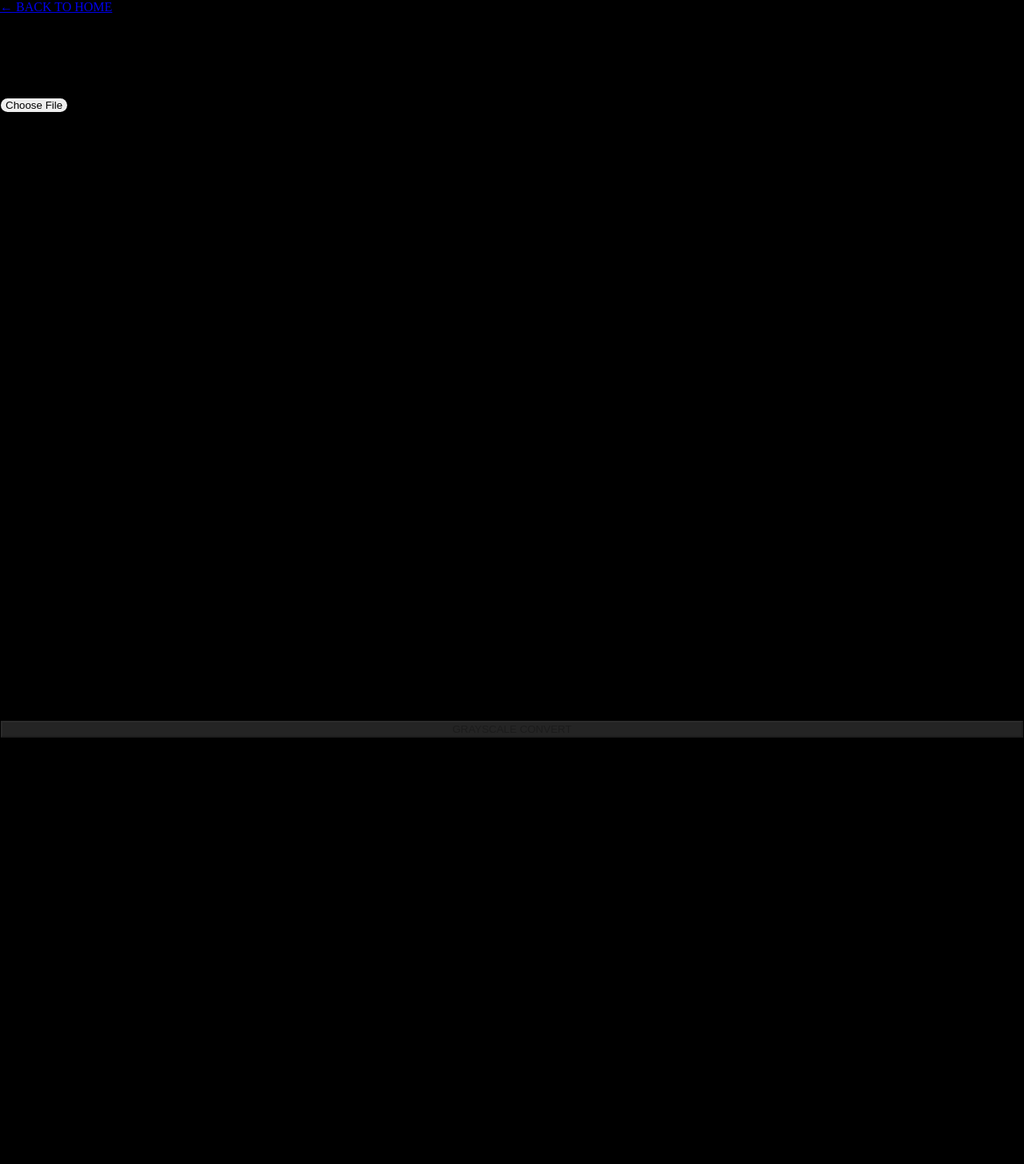
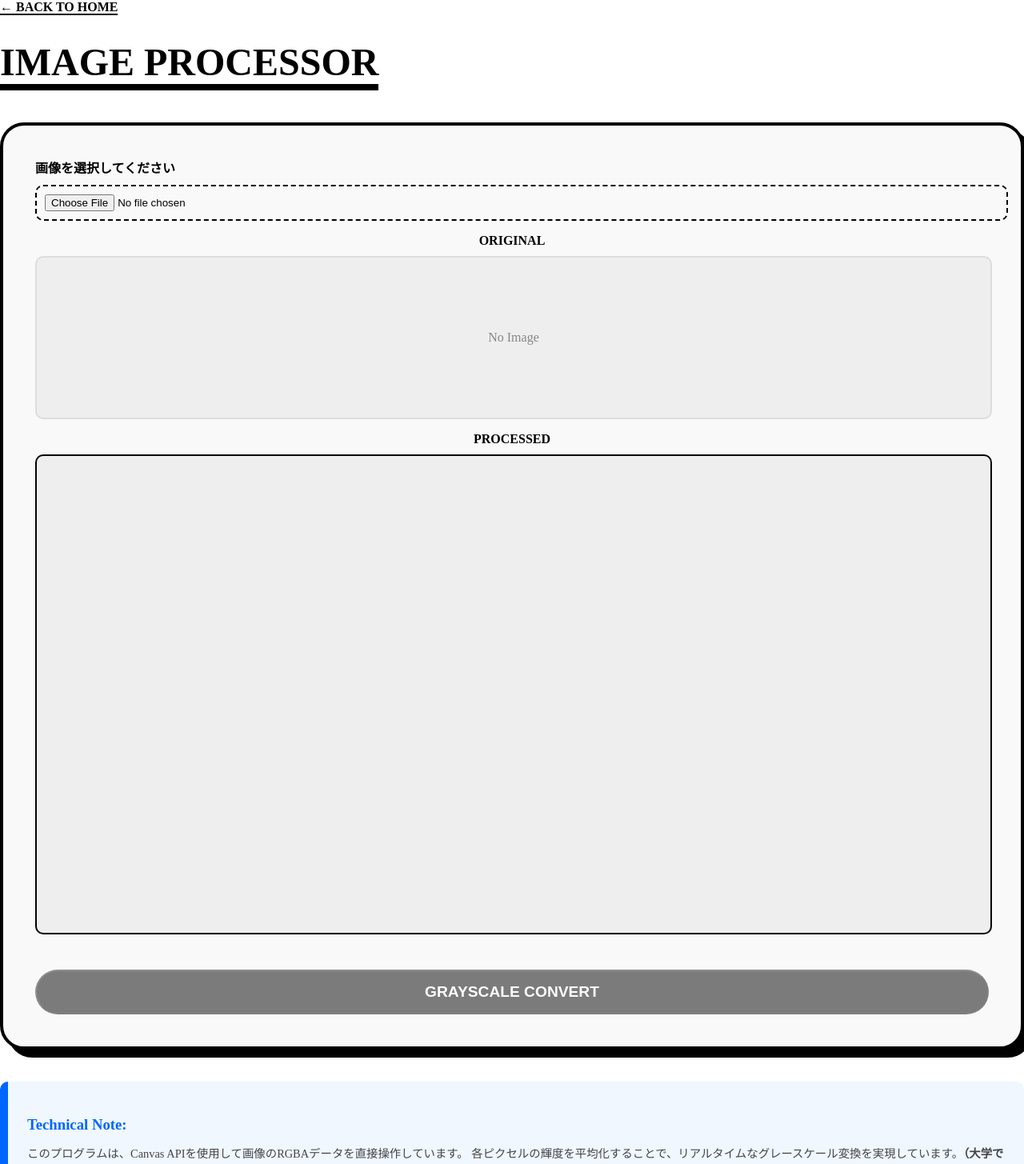
Before and after one commit to UnkoTareZou/my-portfolio, a Next.js app: page /projects in a window 1280 px wide. Shown: the top 1455 px of the page at 80% size. Before the commit the page ends 1048 px from the top, so only its background shows below. Built offline with nearby package versions, Linux system fonts and the light colour scheme.

Commit message:
Fix layout and background

```diff
--- a/app/page.tsx
+++ b/app/page.tsx
@@ -111,4 +111,6 @@ export default function TopPage() {
       </div>
     </main>
   );
+
+
 }
--- a/app/projects/page.tsx
+++ b/app/projects/page.tsx
@@ -19,7 +19,9 @@ export default function ProjectsPage() {
     reader.readAsDataURL(file);
   };
 
-  // 2. 画像を白黒に加工する処理（画像処理ロジック）
+  <h2>中野恭輔</h2>
+
+  // 2. 画像を白黒に加工する処理
   const processImage = () => {
     const canvas = canvasRef.current;
     if (!canvas || !image) return;
@@ -29,65 +31,66 @@ export default function ProjectsPage() {
     const img = new Image();
     img.src = image;
     img.onload = () => {
-      // キャンバスのサイズを画像に合わせる
       canvas.width = img.width;
       canvas.height = img.height;
       ctx.drawImage(img, 0, 0);
 
-      // ピクセルデータを取得
       const imageData = ctx.getImageData(0, 0, canvas.width, canvas.height);
       const data = imageData.data;
 
-      // 全ピクセルをループして加工（ここが画像処理の核！）
       for (let i = 0; i < data.length; i += 4) {
         const avg = (data[i] + data[i + 1] + data[i + 2]) / 3;
-        data[i]     = avg; // 赤 (R)
-        data[i + 1] = avg; // 緑 (G)
-        data[i + 2] = avg; // 青 (B)
-        // data[i + 3] は透明度 (A) なのでそのまま
+        data[i]     = avg;
+        data[i + 1] = avg;
+        data[i + 2] = avg;
       }
-
-      // 加工したデータをキャンバスに戻す
       ctx.putImageData(imageData, 0, 0);
     };
   };
 
   return (
-    <main className="min-h-screen bg-slate-900 text-white p-10">
-      <Link href="/" className="text-gray-400 hover:text-white transition-colors">
+    <main style={{ backgroundColor: 'white', minHeight: '100vh', color: 'black' }} className="p-10">
+      {/* 背景色を白に強制 */}
+      <style dangerouslySetInnerHTML={{ __html: `body { background-color: white !important; }`}} />
+
+      <Link href="/" style={{ fontWeight: 'bold', color: 'black', textDecoration: 'none', borderBottom: '2px solid black' }}>
         ← BACK TO HOME
       </Link>
 
       <div className="max-w-4xl mx-auto mt-10">
-        <h1 className="text-4xl font-bold mb-8">IMAGE PROCESSOR</h1>
+        <h1 style={{ fontSize: '3rem', fontWeight: '900', marginBottom: '40px', borderBottom: '8px solid black', display: 'inline-block' }}>
+          IMAGE PROCESSOR
+        </h1>
 
-        <div className="bg-slate-800 p-8 rounded-3xl border border-white/10 shadow-xl">
+        {/* メインのカード部分：白背景に黒枠の「中野スタイル」に変更 */}
+        <div style={{ backgroundColor: '#f9f9f9', padding: '40px', borderRadius: '30px', border: '4px solid black', boxShadow: '10px 10px 0px rgba(0,0,0,1)' }}>
+
           {/* 画像アップロード部分 */}
           <div className="mb-8">
-            <label className="block text-sm font-medium mb-4 text-gray-400">画像を選択してください</label>
+            <label style={{ fontWeight: 'bold', display: 'block', marginBottom: '10px' }}>画像を選択してください</label>
             <input
               type="file"
               accept="image/*"
               onChange={handleImageChange}
-              className="block w-full text-sm text-gray-400 file:mr-4 file:py-2 file:px-4 file:rounded-full file:border-0 file:text-sm file:font-semibold file:bg-blue-600 file:text-white hover:file:bg-blue-700 cursor-pointer"
+              style={{ padding: '10px', width: '100%', border: '2px dashed black', borderRadius: '10px' }}
             />
           </div>
 
           <div className="grid grid-cols-1 md:grid-cols-2 gap-8">
             {/* 元画像プレビュー */}
             <div>
-              <p className="text-sm mb-2 text-gray-500 text-center">ORIGINAL</p>
+              <p style={{ fontWeight: 'bold', textAlign: 'center', marginBottom: '10px' }}>ORIGINAL</p>
               {image ? (
-                <img src={image} alt="Original" className="w-full rounded-lg shadow-lg" />
+                <img src={image} alt="Original" style={{ width: '100%', borderRadius: '10px', border: '2px solid black' }} />
               ) : (
-                <div className="w-full h-48 bg-slate-700 rounded-lg flex items-center justify-center text-gray-500">No Image</div>
+                <div style={{ width: '100%', height: '200px', backgroundColor: '#eee', borderRadius: '10px', display: 'flex', alignItems: 'center', justifyContent: 'center', color: '#888', border: '2px solid #ddd' }}>No Image</div>
               )}
             </div>
 
             {/* 加工後表示エリア */}
             <div>
-              <p className="text-sm mb-2 text-gray-500 text-center">PROCESSED</p>
-              <canvas ref={canvasRef} className="w-full rounded-lg shadow-lg bg-slate-700" />
+              <p style={{ fontWeight: 'bold', textAlign: 'center', marginBottom: '10px' }}>PROCESSED</p>
+              <canvas ref={canvasRef} style={{ width: '100%', borderRadius: '10px', border: '2px solid black', backgroundColor: '#eee' }} />
             </div>
           </div>
 
@@ -95,17 +98,25 @@ export default function ProjectsPage() {
           <button
             onClick={processImage}
             disabled={!image}
-            className="mt-8 w-full py-4 bg-gradient-to-r from-blue-500 to-purple-600 rounded-xl font-bold text-lg hover:scale-[1.02] active:scale-[0.98] transition-all disabled:opacity-50 disabled:cursor-not-allowed"
+            style={{
+              marginTop: '40px', width: '100%', py: '20px', backgroundColor: 'black', color: 'white',
+              borderRadius: '50px', fontWeight: '900', fontSize: '1.2rem', padding: '15px',
+              cursor: 'pointer', transition: 'transform 0.2s',
+              opacity: image ? 1 : 0.5
+            }}
+            className="hover:scale-[1.02] active:scale-[0.98]"
           >
             GRAYSCALE CONVERT
           </button>
         </div>
 
-        <div className="mt-8 p-6 bg-blue-900/20 border border-blue-500/30 rounded-2xl">
-          <h3 className="text-blue-400 font-bold mb-2">Technical Note:</h3>
-          <p className="text-sm text-gray-400 leading-relaxed">
+        {/* 技術ノートの部分 */}
+        <div style={{ marginTop: '40px', padding: '24px', backgroundColor: '#f0f7ff', borderLeft: '10px solid #0066ff', borderRadius: '10px' }}>
+          <h3 style={{ color: '#0066ff', fontWeight: 'bold', marginBottom: '10px' }}>Technical Note:</h3>
+          <p style={{ fontSize: '0.9rem', lineHeight: '1.6', color: '#444' }}>
             このプログラムは、Canvas APIを使用して画像のRGBAデータを直接操作しています。
             各ピクセルの輝度を平均化することで、リアルタイムなグレースケール変換を実現しています。
+            <strong>（大学で学んでいる情報工学の知識を応用しています）</strong>
           </p>
         </div>
       </div>
```
